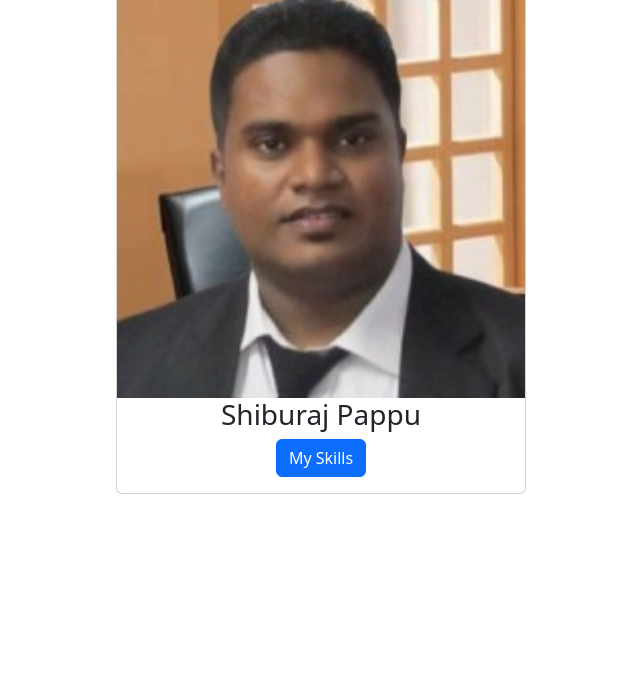
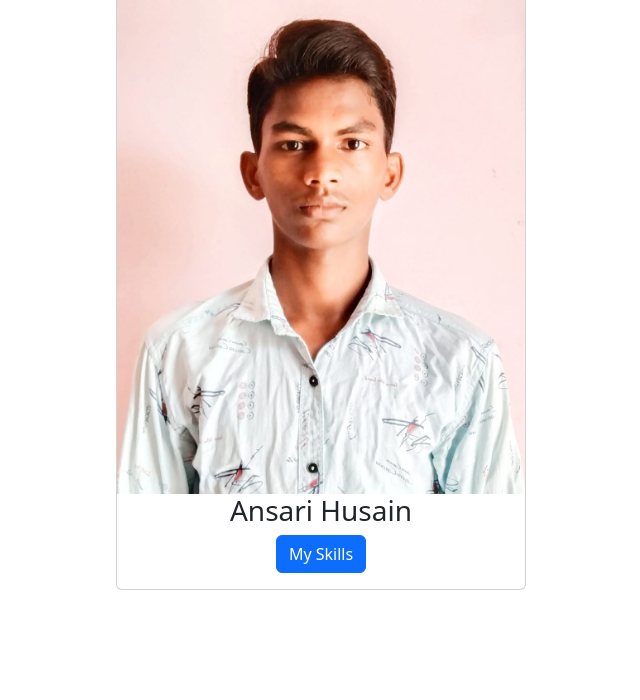
Before and after one commit to husainans/my-portfolio-express, a website: page pages/index.html in a window 1280 px wide. Shown: the part 100-800 px from the top of the page, without its empty margins (319-959 px from the left). Drawn offline with nearby package versions, Linux system fonts and the light colour scheme.

Commit message:
Update index.html

```diff
--- a/pages/index.html
+++ b/pages/index.html
@@ -12,8 +12,8 @@
         <div class="col-md-4 offset-md-4 mt-3">
             <div class="card py-3">
                 <h1 class="text-success">EC2</h1>
-                <img src="/images/shibu.jpg" class="img-fluid" alt="">
-                <h3>Shiburaj Pappu</h3>
+                <img src="/images/myphoto.jpg" class="img-fluid" alt="">
+                <h3>Ansari Husain</h3>
                 <div>
                     <a href="/skills" class="btn btn-primary">My Skills</a>
                 </div>
```
